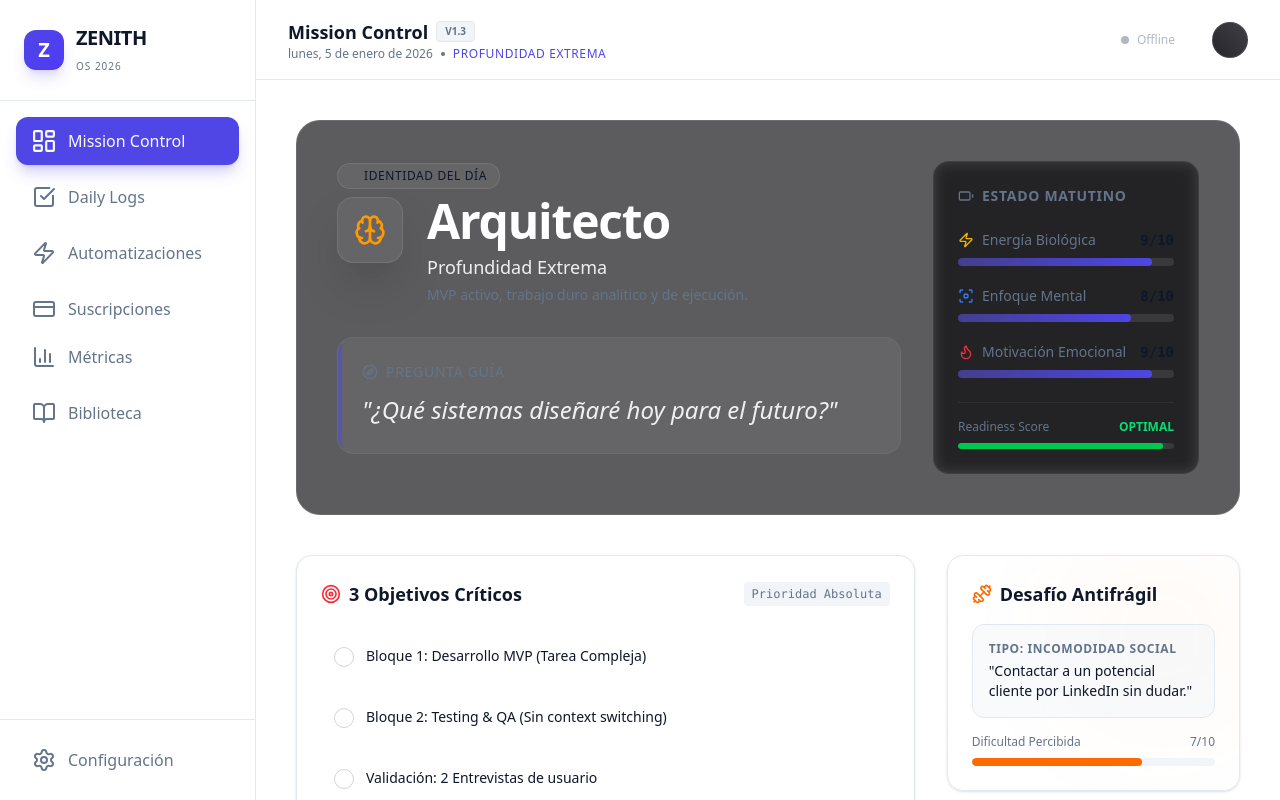
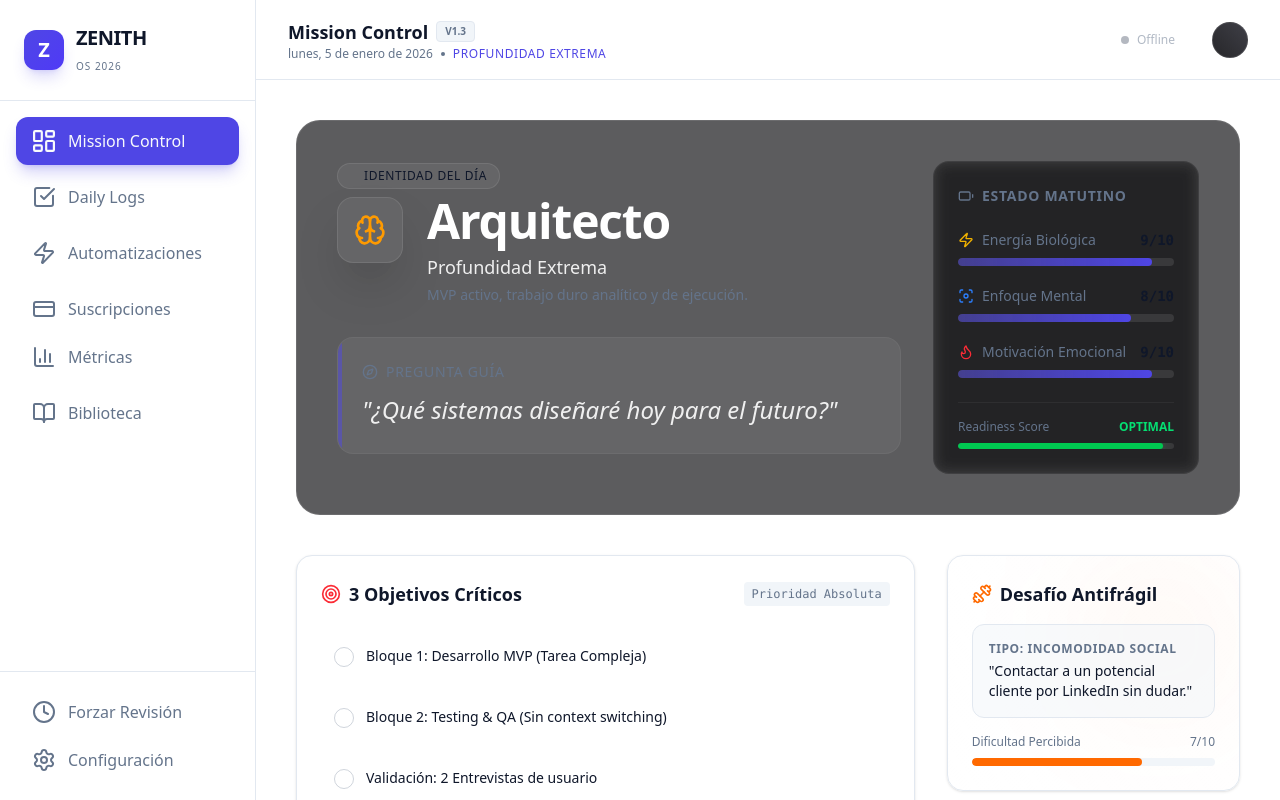
Before and after one commit to creandovaloria/zenith, a Next.js app: page / in a window 1280 px wide. Shown: the top 800 px of the page. Built offline with nearby package versions, Linux system fonts and the light colour scheme.

Commit message:
feat: Add manual sync button for subscriptions

```diff
--- a/src/app/page.tsx
+++ b/src/app/page.tsx
@@ -551,7 +551,8 @@ export default async function Dashboard() {
           <NavItem icon={<BookOpen />} label="Biblioteca" />
         </nav>
 
-        <div className="p-4 border-t border-border">
+        <div className="p-4 border-t border-border space-y-2">
+          <NavItem icon={<Clock />} label="Forzar Revisión" href="/api/cron/subscriptions" />
           <NavItem icon={<Settings />} label="Configuración" />
         </div>
       </aside>
```
